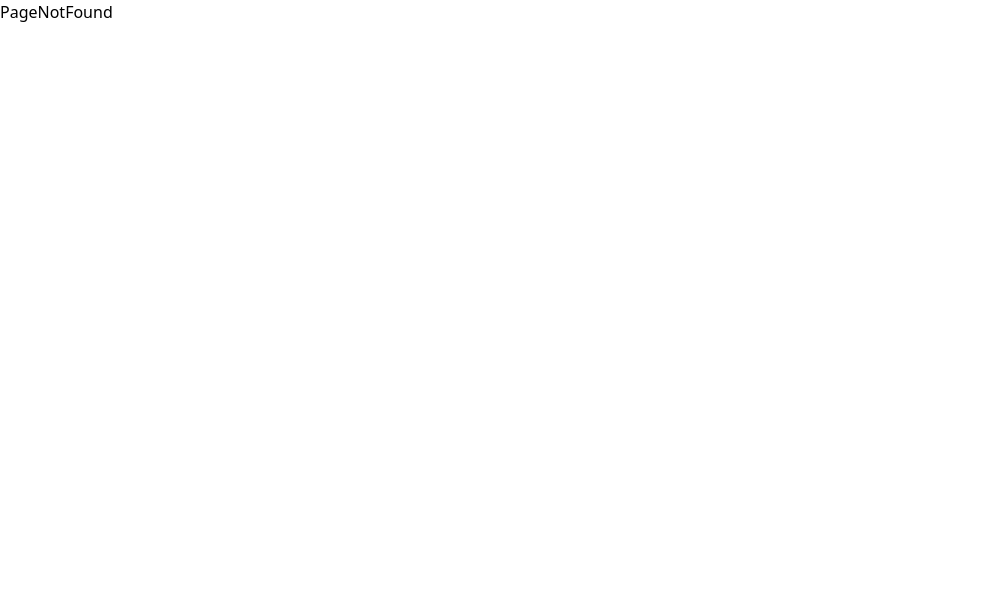
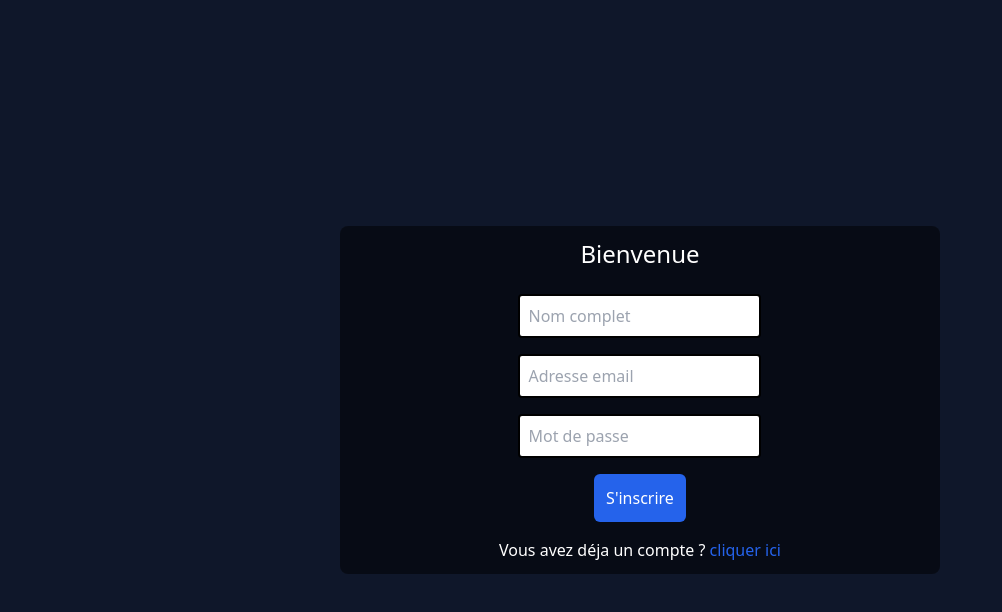
Before and after one commit to Heriiniiaina/Notes_App, a React (Vite) app: page /register in a window 1280 px wide. Shown: the top 612 px of the page, without its empty margins (0-1002 px from the left). Built offline with nearby package versions, Linux system fonts and the light colour scheme.

Commit message:
register page

```diff
--- a/src/main.tsx
+++ b/src/main.tsx
@@ -14,6 +14,7 @@ import "./output.css"
 import Login from './pages/Login/Login.tsx'
 import ProtectedRoute from './components/ProtectedRoute/ProtectedRoute.tsx'
 import {Toaster} from "react-hot-toast"
+import Register from './pages/Register/Register.tsx'
 createRoot(document.getElementById('root')!).render(
   <Provider store={store}>
     <Toaster/>
@@ -22,6 +23,7 @@ createRoot(document.getElementById('root')!).render(
       <Routes>
         <Route element={<PublicRoute/>}>
             <Route path='/login' element={<Login/>}/>
+            <Route path='/register' element={<Register/>}/>
         </Route>
         <Route  element={<ProtectedRoute/>}>
 
--- /dev/null
+++ b/src/pages/Register/Register.tsx
@@ -0,0 +1,53 @@
+import axios from 'axios'
+import React, { useState } from 'react'
+import toast from 'react-hot-toast'
+import { useDispatch } from 'react-redux'
+import { Link } from 'react-router-dom'
+import { login } from '../../store/note/auth-slice'
+interface User{
+    userId:string,
+    fullName:string,
+    email:string
+}
+interface Userdata{
+    user:User,
+    token:string
+}
+const BASE_URL = "http://localhost:8000/api/auth"
+const Register = () => {
+
+    const dispatch = useDispatch()
+    const [fullName,setFullName] = useState("")
+    const [email,setEmail] = useState("")
+    const [password,setPassword] = useState("")
+    const handleSubmit = async(e:React.FormEvent)=>{
+        e.preventDefault()
+        try {
+            const res = await axios.post(`${BASE_URL}/register`,{fullName,email,password})
+            toast.success(res.data.message)
+            const data:Userdata = {user:res.data.user,token:res.data.token}
+            dispatch(login(data))
+            sessionStorage.setItem("user-token",data.token)
+        } catch (error:any) {
+            toast.error(error.response.data.message)
+        }
+    }
+
+  return (
+    <div className='h-screen flex flex-col bg-slate-900 justify-center items-center'>
+    <div style={{ backgroundColor: 'rgba(0, 0, 0, 0.5)' }} className="flex flex-col items-center rounded-lg p-3 sm:w-[600px] max-w-full gap-6">
+        <h2 className='text-2xl text-white'>Bienvenue</h2>
+        <form action="" onSubmit={handleSubmit} className='flex flex-col justify-center items-center gap-4'>
+        <input  className='outline-1 rounded border-black border-2 pl-2 py-2' placeholder='Nom complet' type='text' onChange={e=>setFullName(e.target.value)}/>
+            <input  className='outline-1 rounded border-black border-2 pl-2 py-2' placeholder='Adresse email' type='text' onChange={e=>setEmail(e.target.value)}/>
+            <input  className='outline-1 rounded border-black border-2 pl-2 py-2' placeholder='Mot de passe' type='password' onChange={e=>setPassword(e.target.value)}/>
+            <button type='submit' className='bg-blue-600 p-3 text-white rounded-md'>S'inscrire</button>
+            <p className='text-white'>Vous avez déja un compte ? <Link style={{color:"#2563eb"}} to={"/login"}>cliquer ici </Link></p>
+        </form>
+    </div>
+    </div>
+
+  )
+}
+
+export default Register
```
